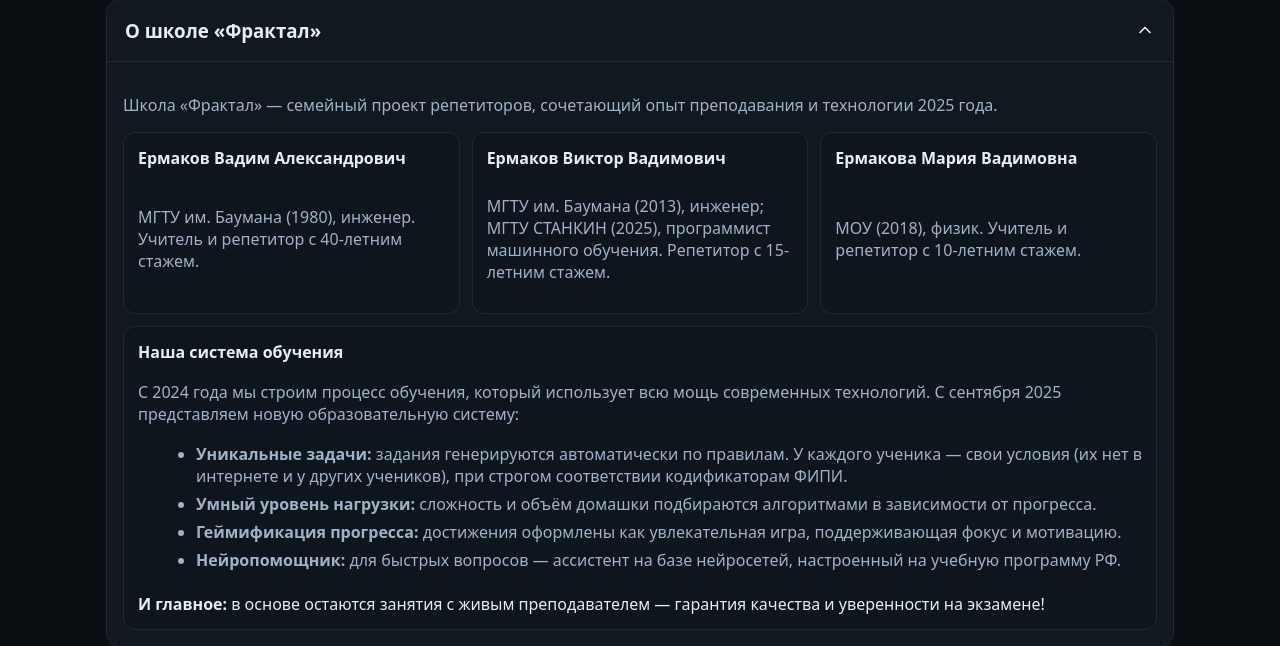
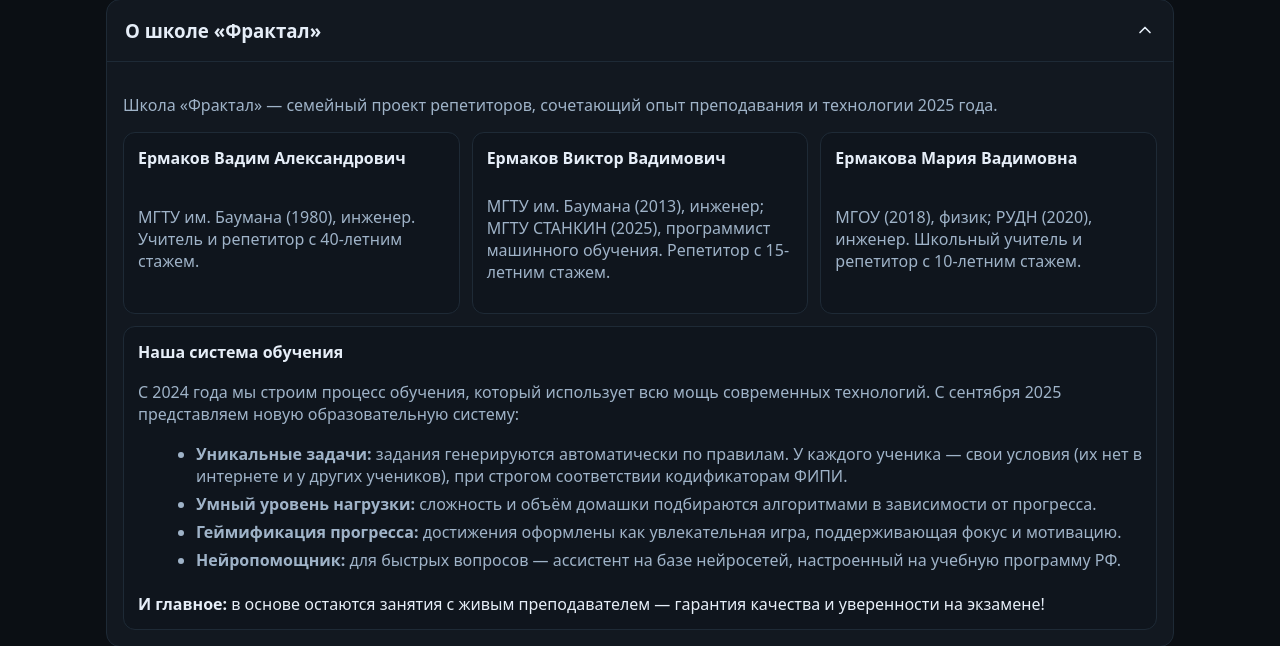
Before and after one commit to EPMAKOBB/django-site, a Django app: page / in a window 1280 px wide, after a click on "О школе «Фрактал»". Shown: the part 155-801 px from the top of the page. Run offline with Django 5.2, Linux system fonts and the light colour scheme.

Commit message:
Update Maria Ermakova bio on homepage

```diff
--- a/templates/home.html
+++ b/templates/home.html
@@ -27,7 +27,7 @@
             </div>
             <div class="card">
               <h4>Ермакова Мария Вадимовна</h4>
-              <p class="muted">МОУ (2018), физик. Учитель и репетитор с 10-летним стажем.</p>
+              <p class="muted">МГОУ (2018), физик; РУДН (2020), инженер. Школьный учитель и репетитор с 10-летним стажем.</p>
             </div>
           </div>
 
```
